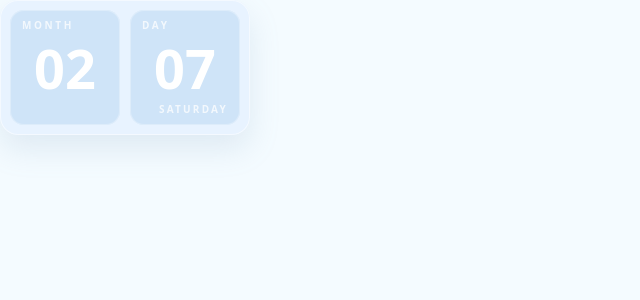
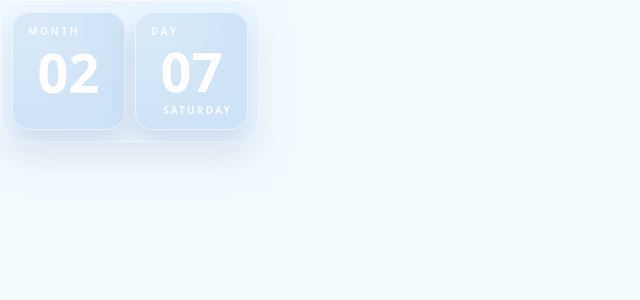
Before and after one commit to kkkkiyojj/sky-calendar-widget, a Next.js app: page / in a window 1280 px wide. Shown: the top 300 px of the page, without its empty margins (0-640 px from the left). Built offline with nearby package versions, Linux system fonts and the light colour scheme.

Commit message:
Refactor MiniCalendarWidget dimensions and props
Updated the MiniCalendarWidget component to include padding and adjusted dimensions for width and height.

```diff
--- a/components/MiniCalendarWidget.tsx
+++ b/components/MiniCalendarWidget.tsx
@@ -1,18 +1,20 @@
 "use client";
 
 type Props = {
-  date?: Date;        // 안 주면 오늘
-  width?: number;     // 전체 위젯 가로(px)
-  height?: number;    // 전체 위젯 세로(px)
-  gap?: number;       // 두 카드 사이 간격(px)
+  date?: Date;
+  width?: number;   // 큰 블록 가로
+  height?: number;  // 큰 블록 세로
+  padding?: number; // 큰 블록 안쪽 여백
+  gap?: number;     // 카드 사이 간격
 };
 
 const pad2 = (n: number) => String(n).padStart(2, "0");
 
 export default function MiniCalendarWidget({
   date,
-  width = 250,
-  height = 135,
+  width = 260,
+  height = 142,
+  padding = 12,
   gap = 10
 }: Props) {
   const d = date ?? new Date();
@@ -22,23 +24,21 @@ export default function MiniCalendarWidget({
 
   return (
     <div
+      style={{ width, height, padding }}
       className="
-        relative overflow-hidden rounded-[18px]
-        bg-[#e8f3ff]
-        shadow-[0_14px_30px_rgba(130,160,190,0.18)]
+        relative overflow-hidden rounded-[22px]
+        bg-[#eaf5ff]
+        shadow-[0_18px_36px_rgba(120,150,180,0.20)]
       "
-      style={{ width, height }}
     >
-      {/* 바깥 테두리/뽀얀 느낌 */}
-      <div className="pointer-events-none absolute inset-0 rounded-[18px] shadow-[inset_0_0_0_1px_rgba(255,255,255,0.55)]" />
-      <div className="pointer-events-none absolute -top-10 -left-14 h-32 w-32 rounded-full bg-white/28 blur-2xl" />
-      <div className="pointer-events-none absolute -bottom-12 -right-16 h-36 w-36 rounded-full bg-white/22 blur-2xl" />
+      {/* 큰 블록 테두리/뽀얀 느낌 */}
+      <div className="pointer-events-none absolute inset-0 rounded-[22px] shadow-[inset_0_0_0_1px_rgba(255,255,255,0.70)]" />
+      <div className="pointer-events-none absolute -top-14 -left-16 h-44 w-44 rounded-full bg-white/35 blur-3xl" />
+      <div className="pointer-events-none absolute -bottom-16 -right-16 h-44 w-44 rounded-full bg-white/28 blur-3xl" />
 
-      <div className="relative h-full w-full p-[10px]">
-        <div className="flex h-full" style={{ gap }}>
-          <InnerCard label="MONTH" main={month} />
-          <InnerCard label="DAY" main={day} footer={weekday} />
-        </div>
+      <div className="relative h-full w-full flex" style={{ gap }}>
+        <InnerCard label="MONTH" main={month} />
+        <InnerCard label="DAY" main={day} footer={weekday} />
       </div>
     </div>
   );
@@ -49,39 +49,35 @@ function InnerCard({
   main,
   footer
 }: {
-  label: string;
+  label: "MONTH" | "DAY";
   main: string;
   footer?: string;
 }) {
   return (
     <div
       className="
-        relative flex-1 overflow-hidden rounded-[14px]
-        bg-[#bcd9f3]/55
+        relative flex-1 overflow-hidden rounded-[18px]
+        bg-[#cfe3f6]
+        shadow-[0_14px_26px_rgba(120,150,180,0.25)]
       "
     >
-      {/* 카드 테두리(아주 은은) */}
-      <div className="pointer-events-none absolute inset-0 rounded-[14px] shadow-[inset_0_0_0_1px_rgba(255,255,255,0.28)]" />
-      {/* 카드 안쪽 하이라이트 */}
-      <div className="pointer-events-none absolute -top-8 -left-10 h-24 w-24 rounded-full bg-white/18 blur-xl" />
+      <div className="pointer-events-none absolute inset-0 rounded-[18px] shadow-[inset_0_0_0_1px_rgba(255,255,255,0.55)]" />
+      <div className="pointer-events-none absolute -top-10 -left-10 h-28 w-28 rounded-full bg-white/30 blur-2xl" />
 
-      {/* 레이아웃: 위 라벨 / 가운데 숫자 / 아래 요일 */}
-      <div className="relative h-full w-full px-3 py-2 flex flex-col">
-        {/* 상단 라벨 */}
-        <div className="text-[10px] font-semibold tracking-[0.26em] text-white/75">
+      {/* 위 라벨 / 가운데 숫자 / 아래 요일 */}
+      <div className="relative h-full w-full px-4 py-3 flex flex-col">
+        <div className="text-[10px] font-semibold tracking-[0.26em] text-white/80">
           {label}
         </div>
 
-        {/* 가운데 숫자 (완전 중앙) */}
         <div className="flex-1 flex items-center justify-center">
           <div className="text-[54px] font-semibold leading-none text-white">
             {main}
           </div>
         </div>
 
-        {/* 하단 요일 (DAY 카드만) */}
         {footer ? (
-          <div className="text-[10px] font-semibold tracking-[0.22em] text-white/75 text-right">
+          <div className="text-[10px] font-semibold tracking-[0.22em] text-white/80 text-right">
             {footer}
           </div>
         ) : (
```
